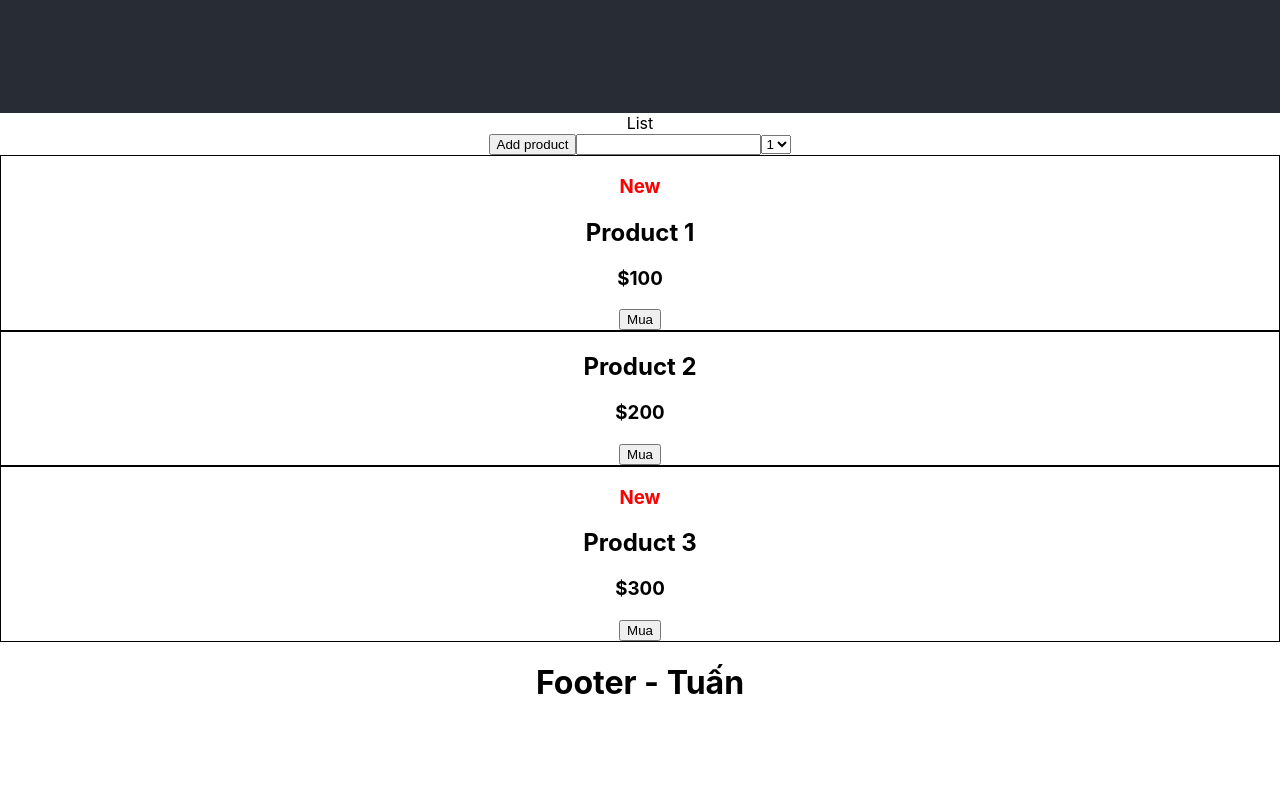
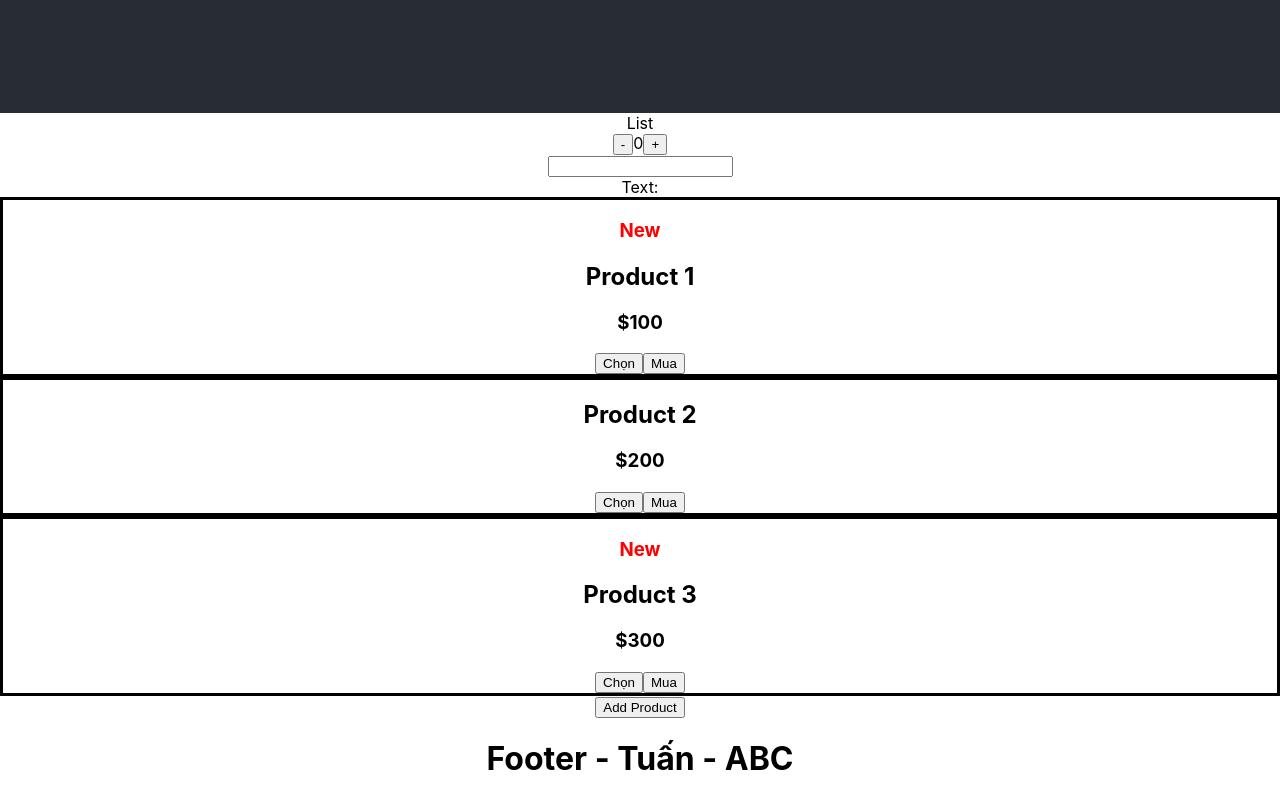
Before and after one commit to lebathanhtuan/fe26-project-template, a React (Create React App) app: page / in a window 1280 px wide. Shown: the part 687-1487 px from the top of the page. Before the commit the page ends 1411 px from the top, so only its background shows below. Built offline with nearby package versions, Linux system fonts and the light colour scheme.

Commit message:
Props and State

```diff
--- a/package.json
+++ b/package.json
@@ -6,6 +6,7 @@
     "@testing-library/jest-dom": "^5.16.5",
     "@testing-library/react": "^13.3.0",
     "@testing-library/user-event": "^13.5.0",
+    "moment": "^2.29.4",
     "react": "^18.2.0",
     "react-dom": "^18.2.0",
     "react-scripts": "5.0.1",
--- a/src/App.js
+++ b/src/App.js
@@ -1,33 +1,56 @@
-import logo from "./logo.svg";
+import { useState } from "react";
+
 import "./App.css";
 
-import Header from "./Header";
+import Header, { name, age } from "./Header";
 import Footer from "./Footer";
 import List from "./List";
 
 function App() {
-  const arr = [
+  const [productList, setProductList] = useState([
     {
-      name: "A",
+      name: "Product 1",
+      price: "$100",
+      isNew: true,
     },
     {
-      name: "B",
+      name: "Product 2",
+      price: "$200",
+      isNew: false,
     },
-  ];
-  const newArr = arr.map((item, index) => {
-    return {
-      name: `${item.name}${index + 1}`,
-      index: index + 1,
+    {
+      name: "Product 3",
+      price: "$300",
+      isNew: true,
+    },
+  ]);
+  const name = "Tuấn";
+  const age = 20;
+
+  const handleAddProduct = () => {
+    const newProduct = {
+      name: "Product 4",
+      price: "$400",
+      isNew: true,
     };
-  });
-  console.log("🚀 ~ file: App.js ~ line 22 ~ newArr ~ newArr", newArr);
+    const newProductList = [...productList, newProduct];
+    console.log(
+      "🚀 ~ file: App.js ~ line 37 ~ handleAddProduct ~ newProductList",
+      newProductList
+    );
+    setProductList(newProductList);
+  };
+
   return (
     <div className="App">
       <header className="App-header">
-        <Header />
+        <Header name={name} age={age} />
       </header>
-      <List />
-      <Footer />
+      <List list={productList} />
+      <button onClick={() => handleAddProduct()}>Add Product</button>
+      <Footer name={name} age={age} text>
+        ABC
+      </Footer>
     </div>
   );
 }
--- a/src/Footer.jsx
+++ b/src/Footer.jsx
@@ -1,8 +1,9 @@
-function Footer() {
-  const name = "Tuấn";
+function Footer(props) {
   return (
     <div>
-      <h1>Footer - {name}</h1>
+      <h1>
+        Footer - {props.name} - {props.children}
+      </h1>
     </div>
   );
 }
--- a/src/Header.jsx
+++ b/src/Header.jsx
@@ -1,10 +1,13 @@
 export const name = "Tuấn";
 export const age = 20;
 
-export default function Header() {
+export default function Header(props) {
+  const { name, age, handleChangeSelect } = props;
   return (
     <div>
-      <h1>Header</h1>
+      <h1>
+        Header - {name} - {age}
+      </h1>
     </div>
   );
 }
--- /dev/null
+++ b/src/Item.jsx
@@ -0,0 +1,27 @@
+import { useState } from "react";
+
+function Item(props) {
+  const [selected, setSelected] = useState(false);
+  console.log("🚀 ~ file: Item.jsx ~ line 5 ~ Item ~ selected", selected);
+  const { name, price, isNew, handleAddToCart } = props;
+
+  // const handleSelectProduct = () => {
+  //   setSelected(!selected);
+  // };
+
+  return (
+    <div style={{ border: `3px solid ${selected ? "red" : "black"}` }}>
+      {isNew && (
+        <div>
+          <h3 style={{ color: "red" }}>New</h3>
+        </div>
+      )}
+      <h2>{name}</h2>
+      <h3>{price}</h3>
+      <button onClick={() => setSelected(!selected)}>Chọn</button>
+      <button onClick={() => handleAddToCart(name)}>Mua</button>
+    </div>
+  );
+}
+
+export default Item;
--- a/src/List.jsx
+++ b/src/List.jsx
@@ -1,54 +1,41 @@
-const List = () => {
-  const productList = [
-    {
-      name: "Product 1",
-      price: "$100",
-      isNew: true,
-    },
-    {
-      name: "Product 2",
-      price: "$200",
-      isNew: false,
-    },
-    {
-      name: "Product 3",
-      price: "$300",
-      isNew: true,
-    },
-  ];
+import { useState } from "react";
+
+import Item from "./Item";
+
+const List = (props) => {
+  const { list } = props;
+
+  const [count, setCount] = useState(0);
+  const [text, setText] = useState("");
+
+  const handlePlusCount = () => {
+    // count = count + 1;
+    setCount(count + 1);
+  };
+
+  const handleMinusCount = () => {
+    // count = count - 1;
+    setCount(count - 1);
+  };
 
   const handleAddToCart = (name) => {
     console.log("handleAddToCart", name);
   };
 
-  const handleAddProduct = () => {
-    console.log("handleAddProduct");
-  };
-
   const handleChangeText = (e) => {
-    console.log("handleChangeText", {
-      name: e.target.name,
-      value: e.target.value,
-    });
-  };
-
-  const handleChangeSelect = (e) => {
-    console.log("handleChangeSelect", e.target.value);
+    setText(e.target.value);
   };
 
   const renderProductList = () => {
-    return productList.map((item, index) => {
+    return list.map((item, index) => {
       return (
-        <div key={index} style={{ border: "1px solid black" }}>
-          {item.isNew && (
-            <div>
-              <h3 style={{ color: "red" }}>New</h3>
-            </div>
-          )}
-          <h2>{item.name}</h2>
-          <h3>{item.price}</h3>
-          <button onClick={() => handleAddToCart(item.name)}>Mua</button>
-        </div>
+        <Item
+          key={index}
+          handleAddToCart={handleAddToCart}
+          name={item.name}
+          price={item.price}
+          isNew={item.isNew}
+        />
       );
     });
   };
@@ -56,12 +43,13 @@ const List = () => {
   return (
     <>
       <div>List</div>
-      <button onClick={() => handleAddProduct()}>Add product</button>
+      <div>
+        <button onClick={() => handleMinusCount()}>-</button>
+        <span>{count}</span>
+        <button onClick={() => handlePlusCount()}>+</button>
+      </div>
       <input type="text" name="search" onChange={(e) => handleChangeText(e)} />
-      <select onChange={(e) => handleChangeSelect(e)}>
-        <option value="1">1</option>
-        <option value="2">2</option>
-      </select>
+      <div>Text: {text}</div>
       {renderProductList()}
     </>
   );
```
Also changed, not shown: 1 other file (tests, documents, lock files or other folders).
